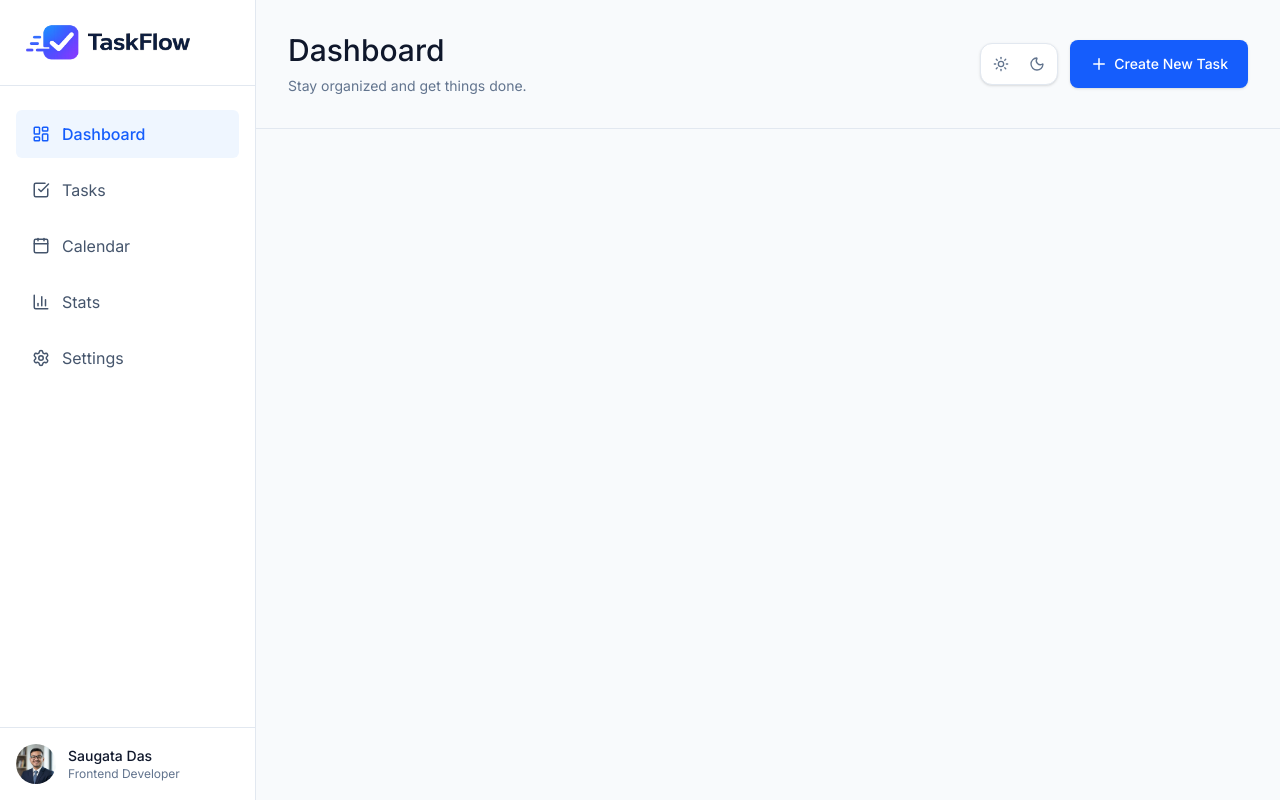
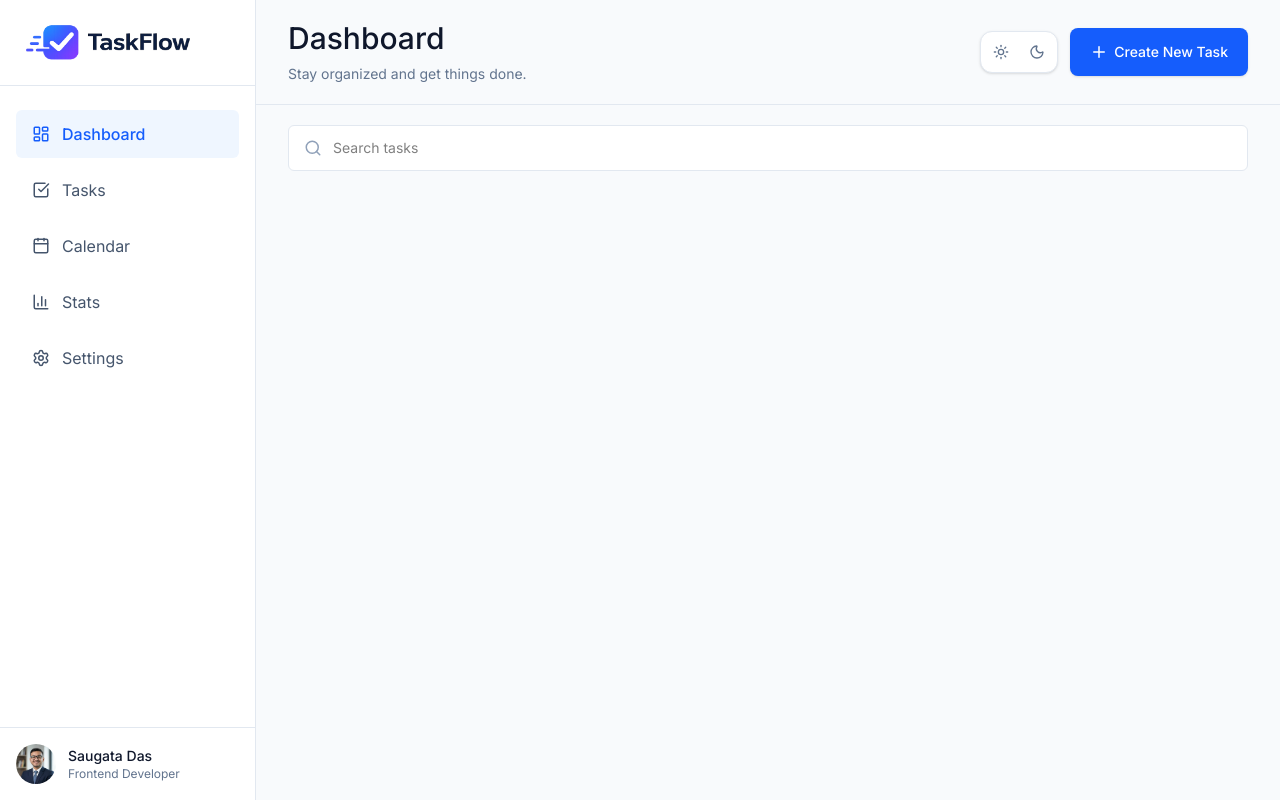
Before and after one commit to Saugata15/taskflow-react-ts, a React (Vite) app: page / in a window 1280 px wide. Built offline with nearby package versions, Linux system fonts and the light colour scheme.

Commit message:
Created FilterBar

```diff
--- a/src/App.tsx
+++ b/src/App.tsx
@@ -1,10 +1,14 @@
 import { useState } from "react";
 import Header from "./components/Header";
 import Sidebar from "./components/Sidebar";
-import type { Theme } from "./types/types";
+import type { Priority, SortBy, Theme } from "./types/types";
+import SearchBar from "./components/SearchBar";
 
 const App = () => {
   const [theme, setTheme] = useState<Theme>("light");
+  const [searchTerm, setSearchTerm] = useState<string>("");
+  const [priorityFilter, setPriorityFilter] = useState<Priority>("all");
+  const [sortBy,setSortBy] = useState<SortBy>("priority");
 
   return (
     <div className={theme === "dark" ? "dark" : ""}>
@@ -14,6 +18,9 @@ const App = () => {
 
           <main className="flex-1">
             <Header theme={theme} />
+            <div className="px-8 py-5">
+              <SearchBar searchTerm={searchTerm} setSearchTerm={setSearchTerm} />
+            </div>
           </main>
         </div>
       </div>
--- a/src/components/Header.tsx
+++ b/src/components/Header.tsx
@@ -9,7 +9,7 @@ const Header = ({ theme }: HeaderProps) => {
   return (
     <header
       className="flex flex-col md:flex-row md:justify-between md:items-center border-b
-     border-slate-200 p-8"
+     border-slate-200 px-8 py-5"
     >
       <div>
         <h1 className="text-3xl font-medium pb-2 text-slate-900 dark:text-white">
--- a/src/components/SearchBar.tsx
+++ b/src/components/SearchBar.tsx
@@ -1,11 +1,27 @@
+import { Search } from "lucide-react";
 
-
-const SearchBar = () => {
-  return (
-    <div>
-
-    </div>
-  )
+interface SearchBarProps {
+  searchTerm: string;
+  setSearchTerm: React.Dispatch<React.SetStateAction<string>>;
 }
 
-export default SearchBar
+const SearchBar = ({ searchTerm, setSearchTerm }: SearchBarProps) => {
+  return (
+    <div className="relative flex-1">
+      <Search
+      size={18}
+      className="absolute text-slate-400 left-4 top-1/2 -translate-y-1/2"
+      />
+      <input
+        type="text"
+        value={searchTerm}
+        placeholder="Search tasks"
+        onChange={(e)=>setSearchTerm(e.target.value)}
+        className="outline-none pl-11 py-3 pr-4 w-full rounded-md border border-slate-200
+        bg-white text-sm transition-all focus:border-blue-500 focus:ring-2 focus:ring-blue-100"
+      />
+    </div>
+  );
+};
+
+export default SearchBar;
--- a/src/types/types.ts
+++ b/src/types/types.ts
@@ -1 +1,5 @@
 export type Theme = "dark" | "light";
+
+export type Priority = "all" | "high" | "medium" | "low";
+
+export type SortBy = "newest" | "oldest" | "priority";
```
Also changed, not shown: src/components/FilterBar.tsx (added).
